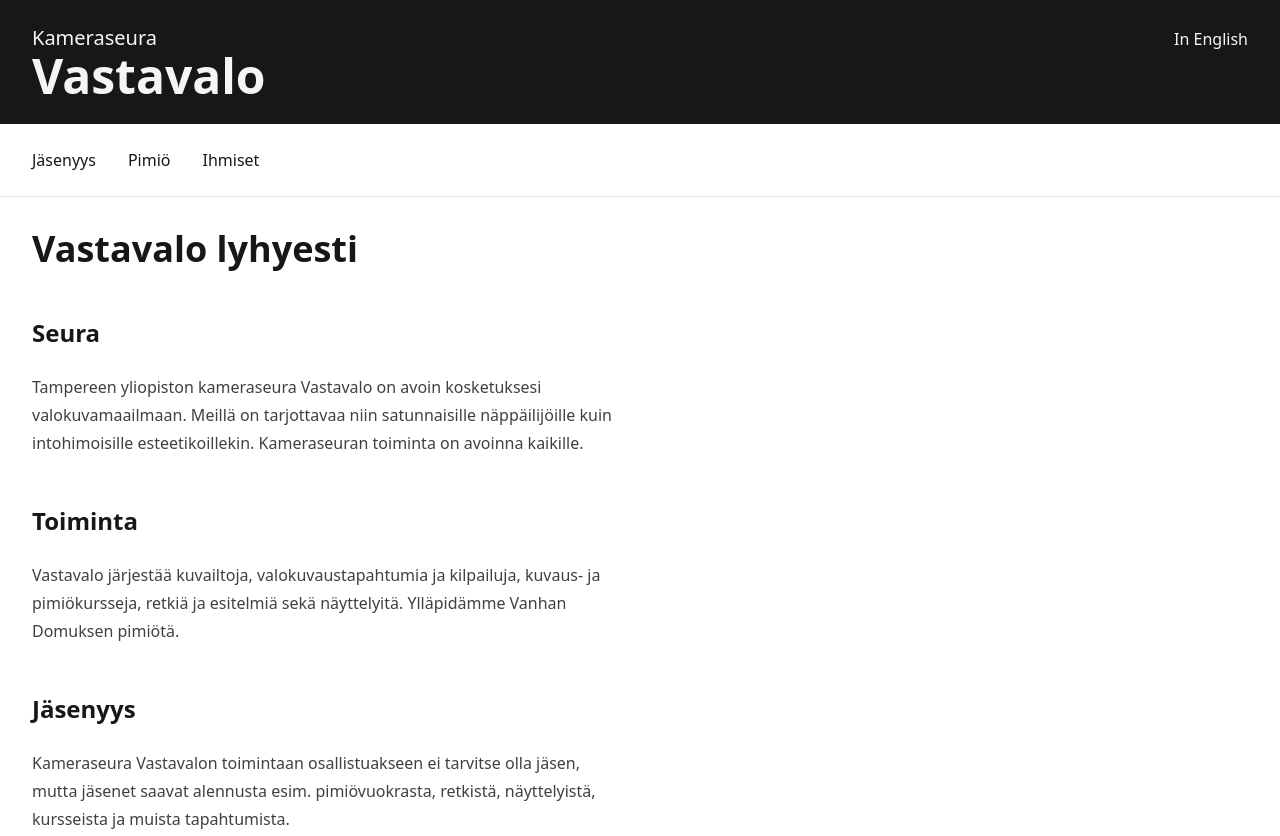
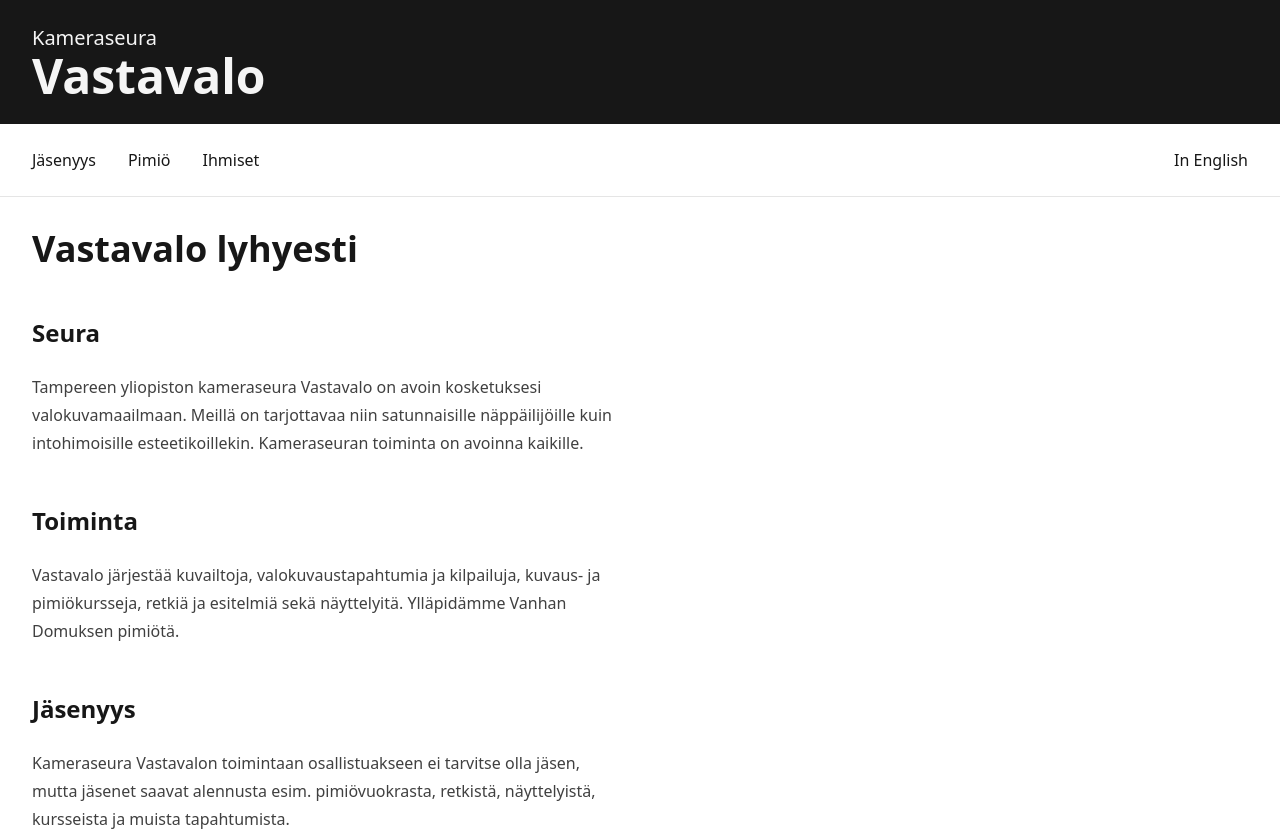
Before and after one commit to vastavalo/vastavalo-website, an Astro site: page / in a window 1280 px wide. Shown: the top 836 px of the page. Built offline with nearby package versions, Linux system fonts and the light colour scheme; Astro itself is replaced by a stand-in of ours.

Commit message:
Adjust navigation

```diff
--- a/src/components/Header.astro
+++ b/src/components/Header.astro
@@ -4,67 +4,58 @@ interface Props {
 }
 
 const { lang } = Astro.props;
-const path = new URL(Astro.request.url).pathname; // TODO: need to trim anchors and query params
+const path = new URL(Astro.request.url).pathname;
 
 const linksMap = {
   fi: {
-    logo: { label: "Kameraseura", url: "" },
-    langSwitch: { label: "In English", url: "en/" },
+    logo: { label: "Kameraseura", url: "/" },
     pages: [
-      { label: "Jäsenyys", url: "" },
-      { label: "Pimiö", url: "pimio/" },
-      { label: "Ihmiset", url: "ihmiset/" },
+      { label: "Jäsenyys", url: "/" },
+      { label: "Pimiö", url: "/pimio" },
+      { label: "Ihmiset", url: "/ihmiset" },
+      { label: "In English", url: "/en" },
     ],
   },
 
   en: {
-    logo: { label: "Camera Club", url: "en/" },
-    langSwitch: { label: "Suomeksi", url: "" },
+    logo: { label: "Camera Club", url: "/en" },
     pages: [
-      { label: "Membership", url: "en/" },
-      { label: "Darkroom", url: "en/darkroom/" },
-      { label: "People", url: "en/people/" },
+      { label: "Membership", url: "/en" },
+      { label: "Darkroom", url: "/en/darkroom" },
+      { label: "People", url: "/en/people" },
+      { label: "Suomeksi", url: "/" },
     ],
   },
 };
 
 const links = linksMap[lang];
 
-const href = (url: string) => import.meta.env.BASE_URL + url;
+const href = (url: string) => "/vastavalo-website" + url;
 ---
 
 <header class="border-b border-neutral-200">
-  <div
-    id="logo-area"
-    class="flex flex-wrap items-baseline bg-neutral-900 px-8 py-6"
-  >
+  <div id="logo-area" class="bg-neutral-900 px-8 py-6">
     <a href={href(links.logo.url)}>
       <div class="text-xl text-neutral-100">{links.logo.label}</div>
       <div class="text-5xl font-bold text-neutral-100">Vastavalo</div>
     </a>
-    <a
-      href={href(links.langSwitch.url)}
-      class="ml-auto text-sm text-neutral-100 sm:text-base"
-      >{links.langSwitch.label}</a
-    >
   </div>
-  <nav
-    class="flex items-center justify-between py-6 px-8 sm:justify-start sm:gap-8"
-  >
+  <nav class="flex flex-col items-center gap-8 py-6 px-8 sm:flex-row">
     {
       links.pages.map((page) => (
+        <>
           <a
             href={href(page.url)}
             class:list={[
-            "whitespace-nowrap text-base text-neutral-900",
-            "hover:underline hover:underline-offset-8 active:underline active:underline-offset-8",
+              "whitespace-nowrap text-base text-neutral-900 sm:last-of-type:ml-auto",
               {
-              "underline underline-offset-8": path === href(page.url),
+                "font-bold": path === href(page.url),
               },
             ]}
           >
             {page.label}
           </a>
+        </>
       ))
     }
   </nav>
```
Lines whose indentation alone changed are shown as unchanged.
